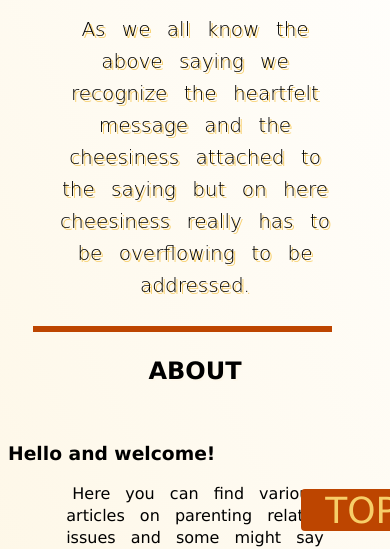
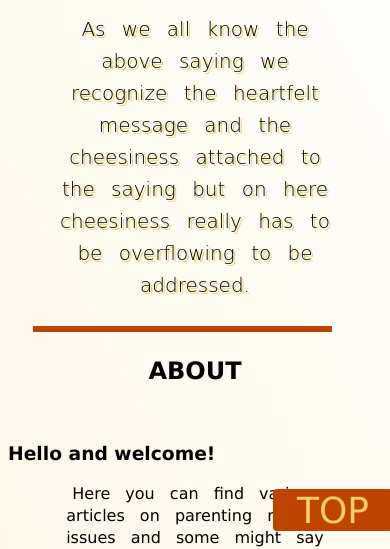
Before and after one commit to LeVlad/BusyMammaBee, a plain HTML site: page index.html in a window 390 px wide. Shown: the part 303-852 px from the top of the page. Drawn offline with Linux system fonts and the light colour scheme.

Commit message:
correct responsive top button

```diff
--- a/assets/css/style.css
+++ b/assets/css/style.css
@@ -142,8 +142,8 @@ hr{
     position: fixed;
     bottom: 10px;
     float: right;
-    right: 18.5%;
-    left: 77.25%;
+    right: 30%;
+    left: 70%;
     max-width: 120px;
     width: 100%;
     font-size: 36px;
@@ -221,6 +221,7 @@ label {
     }
         #button{
             width:60%;
+            align-self: auto;
         }
 
 
```
